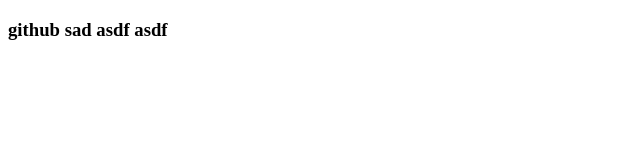
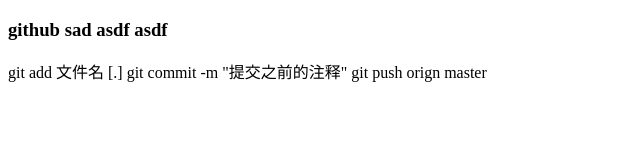
Before and after one commit to chenmiao123/0522, a plain HTML site: page index.html in a window 1280 px wide. Shown: the whole page, without its empty margins (0-640 px from the left). Drawn offline with Linux system fonts and the light colour scheme.

Commit message:
index 添加内容

```diff
--- a/index.html
+++ b/index.html
@@ -6,6 +6,13 @@
 </head>
 <body>
 	<h3> github sad asdf asdf  </h3>
+	git add  文件名 [.]
+	git commit  -m "提交之前的注释"
+
+	git  push  orign  master
+
+
+
 
 
 </body>
```
